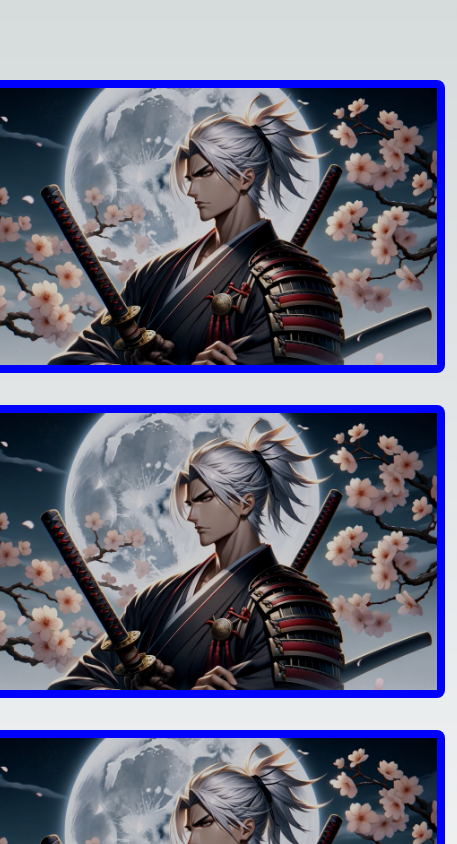
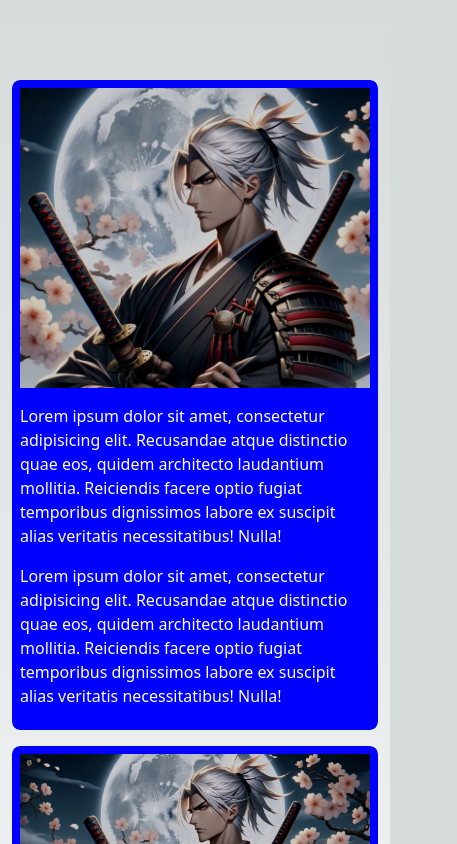
Before and after one commit to Ashish-yadav123/next-practice, a Next.js app: page /components/BoxWidth in a window 390 px wide. Shown: the top 844 px of the page, 457 px wide, since content can reach past the window. Built offline with nearby package versions, Linux system fonts and the light colour scheme.

Commit message:
mobile height set

```diff
--- a/pages/components/BoxWidth.jsx
+++ b/pages/components/BoxWidth.jsx
@@ -1,45 +1,21 @@
 import Image from "next/image";
 import React, { useState, useEffect } from "react";
 import girlImg from "../../public/assets/webp/girl_img.webp";
+import MobileBoxWidth from "./MobileBoxWidth";
 
 const BoxWidth = () => {
   const [activeImg, setActiveImg] = useState(0);
   const [windowWidth, setWindowWidth] = useState(0);
-  const [windowHeight, setWindowHeight] = useState(0);
 
+  // HANDLE RESIZE WIDTH
   useEffect(() => {
-    // HANDLE RESIZE WIDTH
     const handleResize = () => {
       setWindowWidth(window.innerWidth);
     };
-
-    // Initial window width
     setWindowWidth(window.innerWidth);
-
-    // Add event listener for window resize
     window.addEventListener("resize", handleResize);
-
-    // Remove event listener on component unmount
     return () => {
       window.removeEventListener("resize", handleResize);
-    };
-  }, []);
-
-  // HANDLE RESIZE HEIGHT
-  useEffect(() => {
-    const handleResizeHeight = () => {
-      setWindowHeight(window.innerHeight);
-    };
-
-    // Initial window Height
-    setWindowHeight(window.innerHeight);
-
-    // Add event listener for window resize
-    window.addEventListener("resize", handleResizeHeight);
-
-    // Remove event listener on component unmount
-    return () => {
-      window.removeEventListener("resize", handleResizeHeight);
     };
   }, []);
 
@@ -52,7 +28,7 @@ const BoxWidth = () => {
       if (activeImg === null || activeImg === index) {
         return "100%";
       } else {
-        return "100%";
+        return "60%";
       }
     } else if (activeImg === null || activeImg === index) {
       return "40%";
@@ -60,21 +36,13 @@ const BoxWidth = () => {
       return "23%";
     }
   };
-  const calculateHeight = (index) => {
-    if (windowHeight < 1023.98) {
-      if (activeImg === null || activeImg === index) {
-        return "100%";
-      } else {
-        return "50%";
-      }
-    }
-  };
 
   return (
     <>
       <div className="flex items-center justify-center w-full min-h-screen py-20">
         <div className="xl:max-w-[1140px] 2xl:max-w-[1320px] mx-auto px-3 md:px-5 xl:px-0">
-          <div className="flex flex-wrap lg:flex-nowrap items-center justify-start lg:justify-between gap-4">
+          <MobileBoxWidth />
+          <div className="hidden md:flex flex-wrap lg:flex-nowrap items-center justify-start lg:justify-between gap-4">
             {[0, 1, 2, 3].map((index) => (
               <div
                 key={index}
@@ -82,11 +50,10 @@ const BoxWidth = () => {
                 style={{
                   width: calculateWidth(index),
                   transition: "width 0.3s ease-in-out",
-                  height: calculateHeight(index),
                 }}
                 className="cursor-pointer rounded-lg mb-4"
               >
-                <div className="bg-[blue] text-white lg:h-[300px] w-[500px] mx-auto lg:w-full p-2 rounded-lg">
+                <div className="bg-[blue] text-white md:h-[300px] w-[500px] mx-auto md:w-full p-2 rounded-lg">
                   <Image
                     className="h-full w-full object-cover"
                     src={girlImg}
--- /dev/null
+++ b/pages/components/MobileBoxWidth.jsx
@@ -0,0 +1,78 @@
+import Image from "next/image";
+import React, { useState, useEffect } from "react";
+import girlImg from "../../public/assets/webp/girl_img.webp";
+
+const MobileBoxWidth = () => {
+  const [activeImg, setActiveImg] = useState(0);
+  const [windowHeight, setWindowHeight] = useState(0);
+
+  // HANDLE RESIZE HEIGHT
+  useEffect(() => {
+    const handleResizeHeight = () => {
+      setWindowHeight(window.innerHeight);
+    };
+    setWindowHeight(window.innerHeight);
+    window.addEventListener("resize", handleResizeHeight);
+    return () => {
+      window.removeEventListener("resize", handleResizeHeight);
+    };
+  }, []);
+
+  const handleImgClick = (index) => {
+    setActiveImg(index);
+  };
+
+  const calculateHeight = (index) => {
+    if (windowHeight < 1024) {
+      if (activeImg === null || activeImg === index) {
+        return "650px";
+      } else {
+        return "200px";
+      }
+    }
+  };
+
+  return (
+    <div className="md:hidden">
+      {[0, 1, 2, 3].map((index) => (
+        <div
+          key={index}
+          onClick={() => handleImgClick(index)}
+          style={{
+            transition: "height 0.3s ease-in-out",
+            height: calculateHeight(index),
+          }}
+          className="cursor-pointer rounded-lg mb-4 overflow-hidden"
+        >
+          <div className="bg-[blue] text-white max-w-[500px] mx-auto p-2 rounded-lg h-full">
+            <Image
+              className="h-full max-h-[300px] w-full object-cover"
+              src={girlImg}
+              alt={`girl-img`}
+            />
+            <p className="mt-4">
+              Lorem ipsum dolor sit amet, consectetur adipisicing elit.
+              Recusandae atque distinctio quae eos, quidem architecto laudantium
+              mollitia. Reiciendis facere optio fugiat temporibus dignissimos
+              labore ex suscipit alias veritatis necessitatibus! Nulla!
+            </p>
+            <p className="mt-4">
+              Lorem ipsum dolor sit amet, consectetur adipisicing elit.
+              Recusandae atque distinctio quae eos, quidem architecto laudantium
+              mollitia. Reiciendis facere optio fugiat temporibus dignissimos
+              labore ex suscipit alias veritatis necessitatibus! Nulla!
+            </p>
+            <p className="mt-4">
+              Lorem ipsum dolor sit amet, consectetur adipisicing elit.
+              Recusandae atque distinctio quae eos, quidem architecto laudantium
+              mollitia. Reiciendis facere optio fugiat temporibus dignissimos
+              labore ex suscipit alias veritatis necessitatibus! Nulla!
+            </p>
+          </div>
+        </div>
+      ))}
+    </div>
+  );
+};
+
+export default MobileBoxWidth;
```
